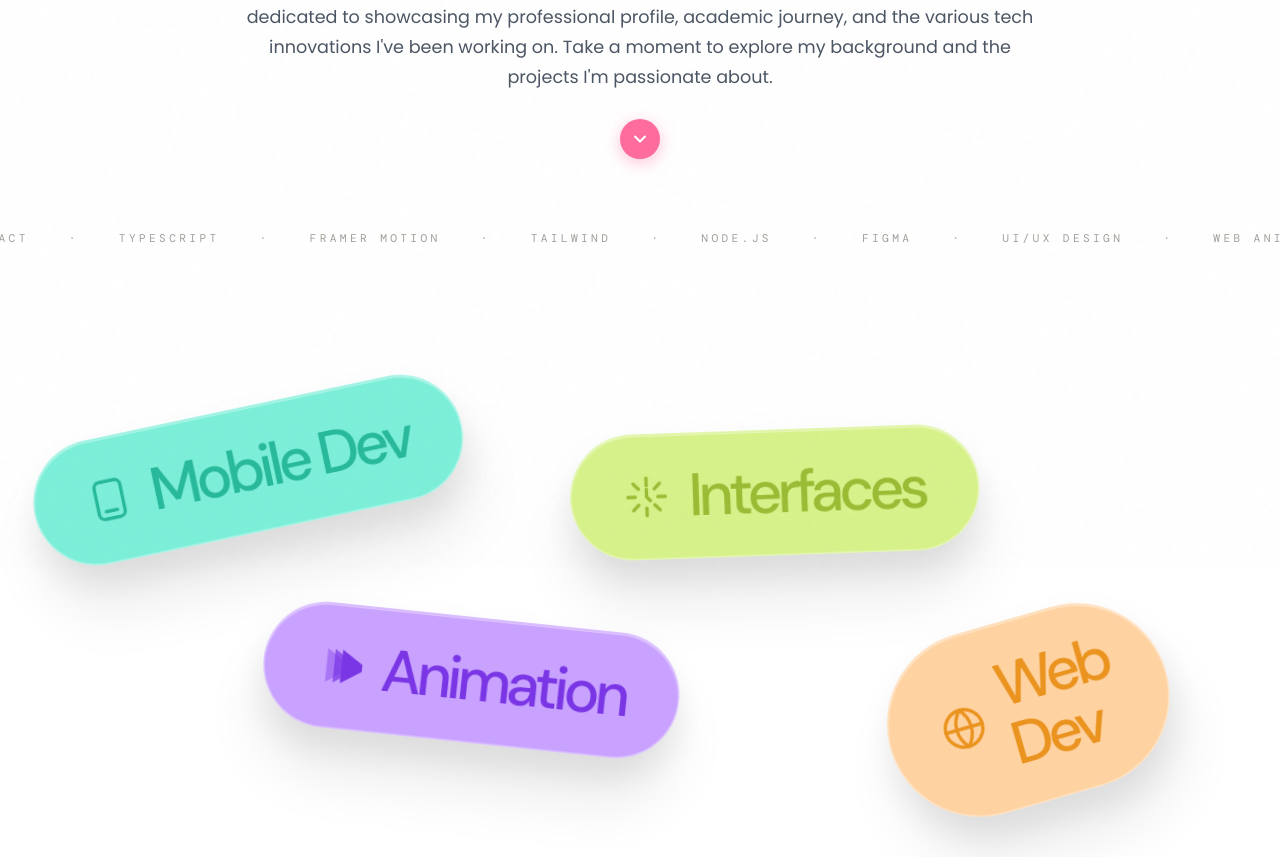
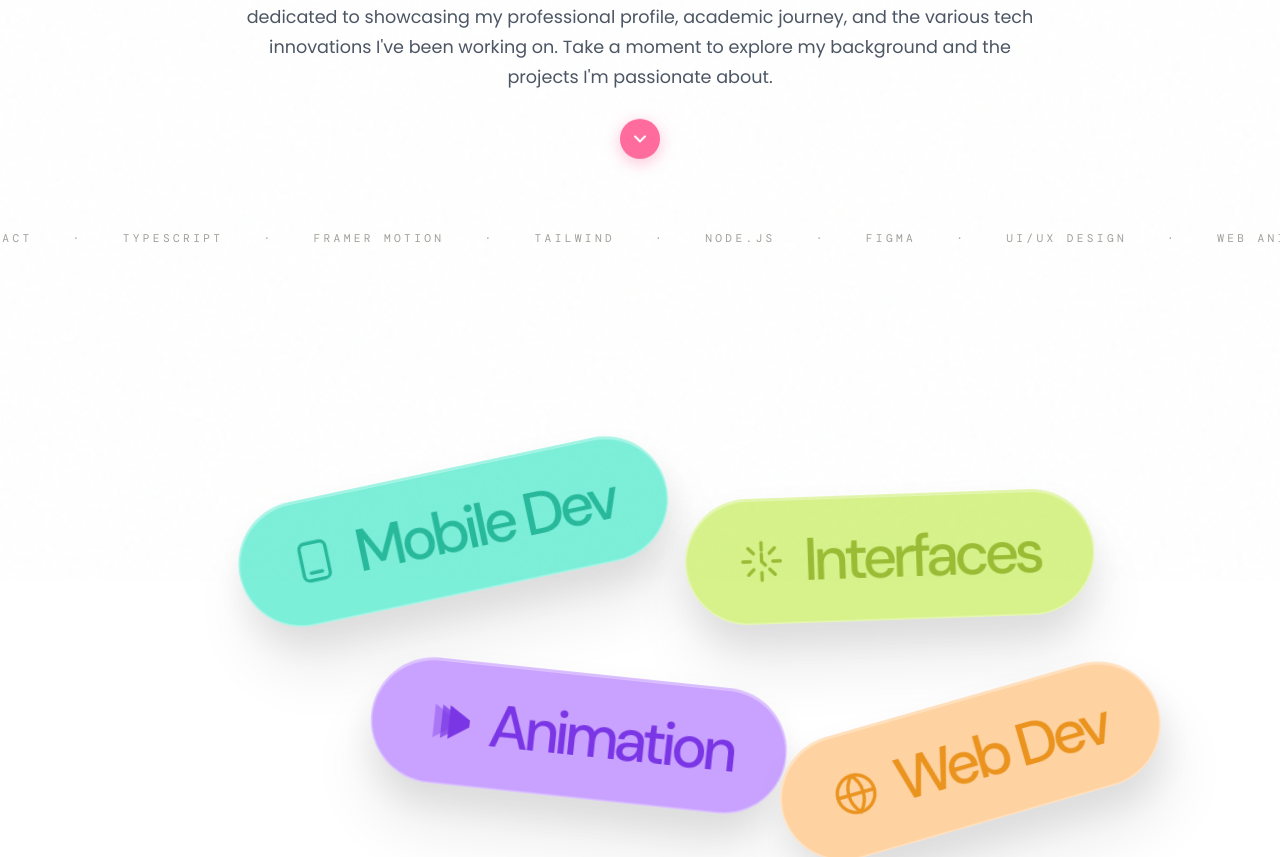
Before and after one commit to nNasq/portofolio, a Next.js app: page / in a window 1280 px wide. Shown: the part 590-1447 px from the top of the page. Built offline with nearby package versions, Linux system fonts and the light colour scheme; a web font is replaced by a local one.

Commit message:
perubahan ui

```diff
--- a/src/app/globals.css
+++ b/src/app/globals.css
@@ -225,8 +225,26 @@ body::before {
 
 .skills-wrapper { width: 100%; min-height: 70vh; background: #ffffff; display: flex; justify-content: center; align-items: center; overflow: hidden; padding: 80px 0 20px; }
 .skills-scene { position: relative; width: 1700px; height: 680px; }
-.skill-pill { --rotate: 0deg; position: absolute; display: flex; align-items: center; gap: 26px; padding: 42px 70px; border-radius: 999px; font-size: 5rem; font-weight: 500; letter-spacing: -0.08em; line-height: 1; transform: rotate(var(--rotate)); backdrop-filter: blur(8px); -webkit-backdrop-filter: blur(8px); border: 2px solid rgba(255, 255, 255, 0.35); box-shadow: inset 0 2px 0 rgba(255, 255, 255, 0.35), 0 25px 50px rgba(0, 0, 0, 0.08), 0 60px 80px rgba(0, 0, 0, 0.08); transition: transform 0.35s ease, box-shadow 0.35s ease; }
-.skill-pill:hover { transform: rotate(var(--rotate)) translateY(-12px) scale(1.03); box-shadow: inset 0 2px 0 rgba(255, 255, 255, 0.4), 0 35px 70px rgba(0, 0, 0, 0.12), 0 80px 100px rgba(0, 0, 0, 0.12); }
+.skill-pill {
+  --rotate: 0deg;
+  position: absolute;
+  display: flex;
+  align-items: center;
+  gap: 26px;
+  padding: 42px 70px;
+  border-radius: 999px;
+  font-size: 5rem;
+  font-weight: 500;
+  letter-spacing: -0.08em;
+  line-height: 1;
+  transform: rotate(var(--rotate));
+  backdrop-filter: blur(8px);
+  -webkit-backdrop-filter: blur(8px);
+  border: 2px solid rgba(255, 255, 255, 0.35);
+  box-shadow: inset 0 2px 0 rgba(255, 255, 255, 0.35), 0 25px 50px rgba(0, 0, 0, 0.08), 0 60px 80px rgba(0, 0, 0, 0.08);
+  transition: transform 0.35s ease, box-shadow 0.35s ease;
+  white-space: nowrap;
+}.skill-pill:hover { transform: rotate(var(--rotate)) translateY(-12px) scale(1.03); box-shadow: inset 0 2px 0 rgba(255, 255, 255, 0.4), 0 35px 70px rgba(0, 0, 0, 0.12), 0 80px 100px rgba(0, 0, 0, 0.12); }
 .skill-icon { display: flex; align-items: center; justify-content: center; }
 
 .mobile { background: #7cefd9; color: #27b99b; }
--- a/src/components/Work.tsx
+++ b/src/components/Work.tsx
@@ -75,37 +75,38 @@ const WebDevIcon = () => (
   </svg>
 );
 
+// MENGUBAH px MENJADI % AGAR POSISI FLUID & RESPONSIF DI DESKTOP
 const pills: Pill[] = [
   {
     label: "Mobile Dev",
     className: "mobile",
     rotate: "-12deg",
-    top: "80px",
-    left: "40px",
+    top: "15%",
+    left: "5%",
     icon: <MobileIcon />,
   },
   {
     label: "Interfaces",
     className: "interfaces",
     rotate: "-2deg",
-    top: "110px",
-    left: "760px",
+    top: "20%",
+    left: "55%",
     icon: <InterfacesIcon />,
   },
   {
     label: "Animation",
     className: "animation",
     rotate: "6deg",
-    top: "360px",
-    left: "350px",
+    top: "55%",
+    left: "20%",
     icon: <AnimationIcon />,
   },
   {
     label: "Web Dev",
     className: "webdev",
     rotate: "-16deg",
-    top: "360px",
-    left: "1180px",
+    top: "60%",
+    left: "65%",
     icon: <WebDevIcon />,
   },
 ];
@@ -117,52 +118,55 @@ const SkillPills = () => {
         .skills-wrapper {
           width: 100%;
           overflow: hidden;
+          padding: 40px 0; /* Memberikan ruang napas atas/bawah */
         }
-        .skill-svg {
-          width: 60px;
-          height: 60px;
-          flex-shrink: 0;
+
+        /* KONTANER DENGAN MAX-WIDTH & CENTER */
+        .skills-scene {
+          position: relative;
+          width: 100%;
+          max-width: 1200px;
+          margin: 0 auto;
         }
-        @media (min-width: 1400px) {
+
+        .skill-icon {
+          display: flex;
+          align-items: center;
+          justify-content: center;
+        }
+
+        /* -------------------------- */
+        /* MODE DESKTOP (> 1024px)    */
+        /* -------------------------- */
+        @media (min-width: 1024px) {
           .skills-scene {
-            position: relative;
-            width: 100%;
             min-height: 560px;
           }
           .skill-pill {
             position: absolute;
             transform: rotate(var(--rotate));
+            /* Opsional: menambah animasi saat layar di-resize */
+            transition: top 0.3s ease, left 0.3s ease;
           }
           .skill-svg {
             width: 60px;
             height: 60px;
+            flex-shrink: 0;
           }
         }
-        @media (min-width: 1024px) and (max-width: 1399px) {
-          .skills-scene {
-            position: relative;
-            width: 1400px;
-            min-height: 560px;
-            transform-origin: top left;
-            transform: scale(calc(100vw / 1400));
-            margin-bottom: calc((560px * (100vw / 1400)) - 560px);
-          }
-          .skill-pill {
-            position: absolute;
-            transform: rotate(var(--rotate));
-          }
-        }
-        @media (min-width: 600px) and (max-width: 1023px) {
+
+        /* -------------------------- */
+        /* TABLET & MOBILE (< 1024px) */
+        /* -------------------------- */
+        @media (max-width: 1023px) {
           .skills-scene {
             display: grid;
-            grid-template-columns: 1fr 1fr;
+            grid-template-columns: repeat(auto-fit, minmax(250px, 1fr));
             gap: 24px;
-            padding: 32px 24px;
+            padding: 0 24px;
           }
           .skill-pill {
             position: static !important;
-            top: auto !important;
-            left: auto !important;
             transform: rotate(var(--rotate)) !important;
             width: 100%;
             box-sizing: border-box;
@@ -170,52 +174,32 @@ const SkillPills = () => {
           .skill-svg {
             width: 40px;
             height: 40px;
+            flex-shrink: 0;
           }
         }
-        @media (min-width: 400px) and (max-width: 599px) {
+
+        /* -------------------------- */
+        /* LAYAR KECIL HP (< 600px)   */
+        /* -------------------------- */
+        @media (max-width: 599px) {
           .skills-scene {
-            display: grid;
             grid-template-columns: 1fr 1fr;
             gap: 16px;
-            padding: 20px 16px;
-          }
-          .skill-pill {
-            position: static !important;
-            top: auto !important;
-            left: auto !important;
-            transform: rotate(var(--rotate)) !important;
-            width: 100%;
-            box-sizing: border-box;
-          }
-          .skill-icon {
-            display: flex;
-            align-items: center;
-            justify-content: center;
+            padding: 0 16px;
           }
           .skill-svg {
             width: 32px;
             height: 32px;
           }
         }
+
+        /* -------------------------- */
+        /* LAYAR SANGAT KECIL (<400px)*/
+        /* -------------------------- */
         @media (max-width: 399px) {
           .skills-scene {
-            display: grid;
-            grid-template-columns: 1fr 1fr;
             gap: 12px;
-            padding: 16px 12px;
-          }
-          .skill-pill {
-            position: static !important;
-            top: auto !important;
-            left: auto !important;
-            transform: rotate(var(--rotate)) !important;
-            width: 100%;
-            box-sizing: border-box;
-          }
-          .skill-icon {
-            display: flex;
-            align-items: center;
-            justify-content: center;
+            padding: 0 12px;
           }
           .skill-svg {
             width: 26px;
```
